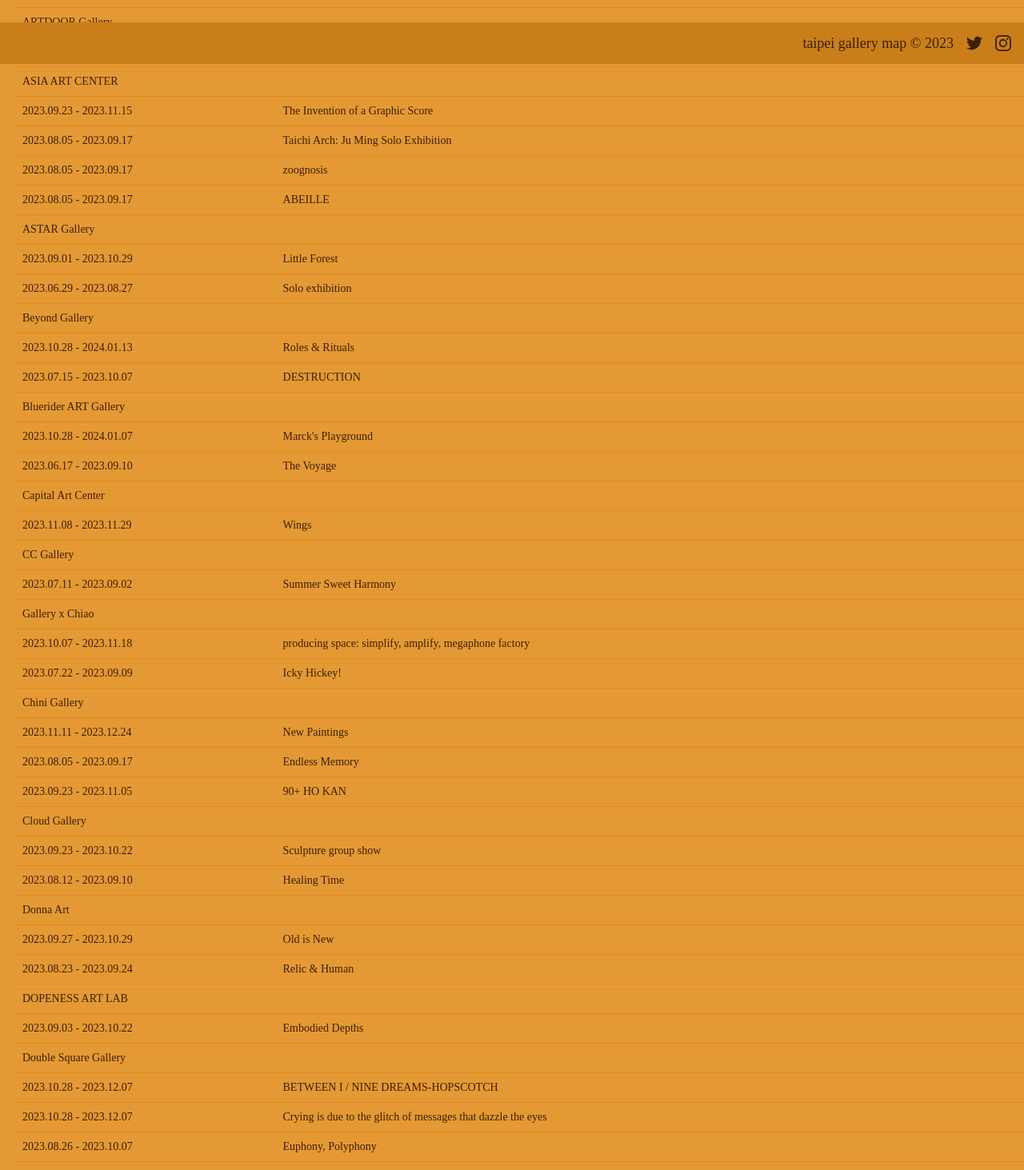
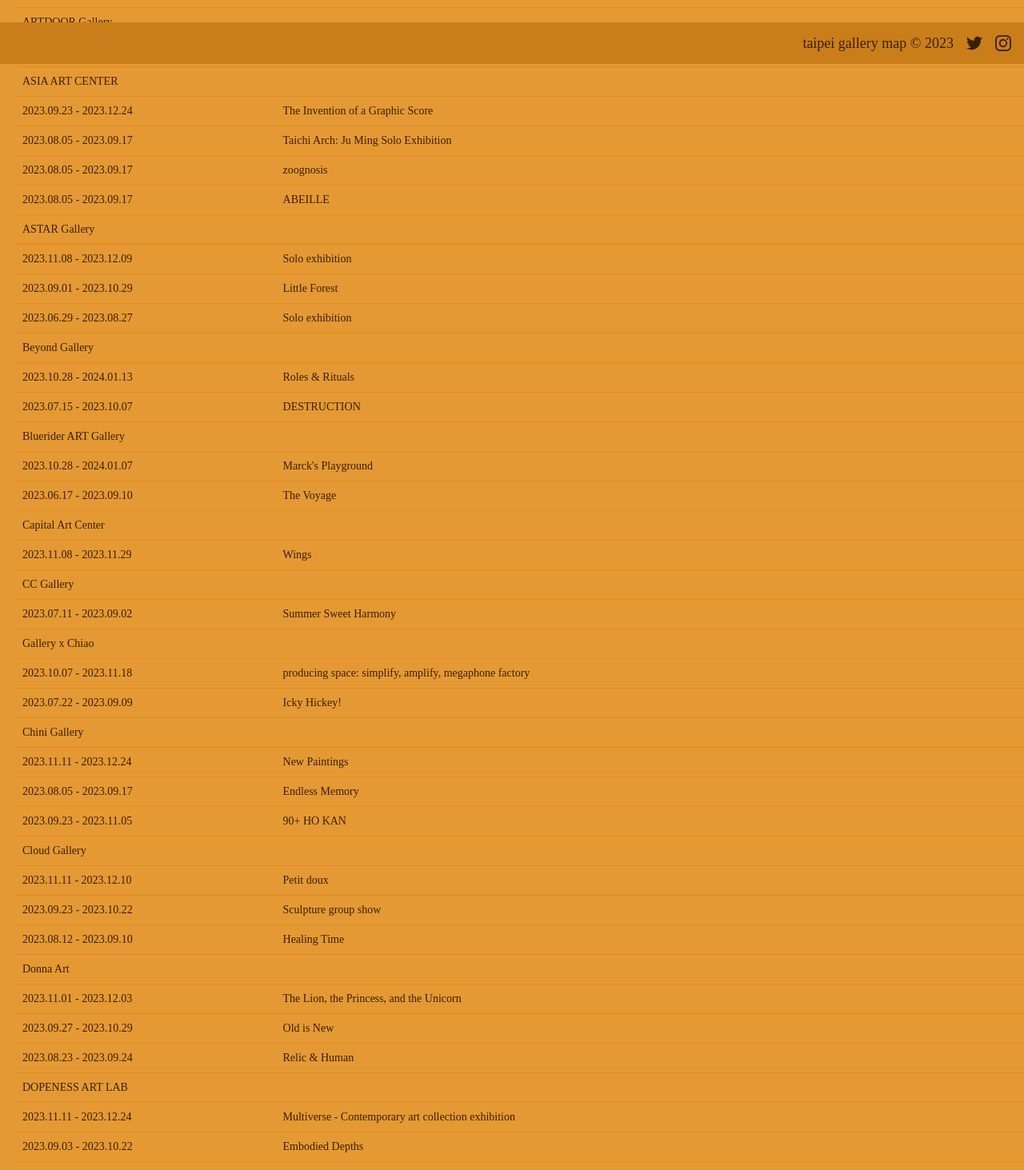
Before and after one commit to tjHsu/gallery-map, a Next.js app: page /events in a window 1280 px wide. Shown: the part 720-2183 px from the top of the page at 80% size. Built offline with nearby package versions, Linux system fonts and the light colour scheme; a web font is replaced by a local one.

Commit message:
Update 16.11.ts

```diff
--- a/src/constants/Constants.ts
+++ b/src/constants/Constants.ts
@@ -427,7 +427,7 @@ export const GALLERIES = [
     exhibitions: [{
       artist: "Andrew Pierre Hart",
       showName: "The Invention of a Graphic Score",
-      date: "2023.09.23 - 2023.11.15",
+      date: "2023.09.23 - 2023.12.24",
       openingDate: "2023.09.24 sun 16:00"
     },{
       artist: "Ju Ming",
@@ -516,6 +516,11 @@ export const GALLERIES = [
     website: "https://www.stargallery.tw/",
     isSeparator: false,
     exhibitions: [{
+      artist: "Claudia Wang",
+      showName: "Solo exhibition",
+      date: "2023.11.08 - 2023.12.09",
+      openingDate: ""
+    },{
       artist: "Chong-Xiao ZHENG",
       showName: "Little Forest",
       date: "2023.09.01 - 2023.10.29",
@@ -1021,6 +1026,11 @@ export const GALLERIES = [
     website: "http://www.cloud-gallery.org/",
     isSeparator: false,
     exhibitions: [{
+      artist: "Yamamoto Daigo、Seo You Yeong、Yul Min",
+      showName: "Petit doux",
+      date: "2023.11.11 - 2023.12.10",
+      openingDate: ""
+    },{
       artist: "",
       showName: "Sculpture group show",
       date: "2023.09.23 - 2023.10.22",
@@ -1093,6 +1103,11 @@ export const GALLERIES = [
     website: "https://www.donnaart.com.tw",
     isSeparator: false,
     exhibitions: [{
+      artist: "Yvonne Chen",
+      showName: "The Lion, the Princess, and the Unicorn",
+      date: "2023.11.01 - 2023.12.03",
+      openingDate: ""
+    },{
       artist: "Tsai Yi-Ju",
       showName: "Old is New",
       date: "2023.09.27 - 2023.10.29",
@@ -1185,6 +1200,11 @@ export const GALLERIES = [
     website: "https://www.instagram.com/dopenessartlab/",
     isSeparator: false,
     exhibitions: [{
+      artist: "",
+      showName: "Multiverse - Contemporary art collection exhibition",
+      date: "2023.11.11 - 2023.12.24",
+      openingDate: ""
+    }, {
       artist: "Keunmin Lee, Meeson Pae",
       showName: "Embodied Depths",
       date: "2023.09.03 - 2023.10.22",
@@ -1646,6 +1666,11 @@ export const GALLERIES = [
     website: "http://www.imavision.com.tw/",
     isSeparator: false,
     exhibitions: [{
+      artist: "Lee Tzu-Wei",
+      showName: "Solo exhibition",
+      date: "2023.11.04 - 2023.12.27",
+      openingDate: "2023.09.02 sat 15:00"
+    },{
       artist: "Chiu Yi Ning",
       showName: "Walking - Through the Time",
       date: "2023.09.02 - 2023.09.30",
@@ -1816,6 +1841,11 @@ export const GALLERIES = [
     website: "http://www.lianggallery.com/en/",
     isSeparator: false,
     exhibitions: [{
+      artist: "Yuma Taru, Aluai Kaumakan, Milay Mavaliw, Iming Mavaliw, Labay Eyong",
+      showName: "Ruturn to the Wilderness",
+      date: "2023.11.04 - 2023.12.03",
+      openingDate: "2023.11.04 sat 15:00"
+    },{
       artist: "Sinje Lee",
       showName: "Beyond Silence",
       date: "2023.09.16 - 2023.10.18",
@@ -2047,6 +2077,16 @@ export const GALLERIES = [
     website: "https://neptune-gallery.com",
     isSeparator: false,
     exhibitions: [{
+      artist: "Ai HAIBARA, Akiko TOJO, Hisanori KOJIMA, Emi KATSUTA, Susumu AKO, Hirokazu ICHII, Takashi AKIYAMA, Tatsuya MARUYAMA, Takeshi MACHIYA, Kumiko NEGAMI, Kei KAIYA",
+      showName: "La Mer - Japanese Sculpture Group Exhibition",
+      date: "2023.11.18 - 2023.12.24",
+      openingDate: ""
+    },{
+      artist: "Reina TANIHO, Aiko SAKAMOTO, Rakusui KO, Masumi YAMAMOTO, Yi Shuan WU, Jui Wen TAN, Nanami SHIMOJU",
+      showName: "La Mer - Japanese Painting Group Exhibition",
+      date: "2023.11.18 - 2023.12.24",
+      openingDate: ""
+    },{
       artist: "Emi KATSUTA",
       showName: "Made for convenience",
       date: "2023.09.09 - 2023.11.05",
@@ -2522,6 +2562,11 @@ export const GALLERIES = [
     website: "https://www.pttspace.com/?lang=en",
     isSeparator: false,
     exhibitions: [{
+      artist: "ERICK ALEJANDRO HERNÁNDEZ, LIZETTE HERNANDEZ, PEDRAM SAZESH, JONATHAN HERRERA SOTO",
+      showName: "Low Clearance",
+      date: "2023.11.18 - 2023.12.30",
+      openingDate: "2023.11.18 sat 16:00"
+    },{
       artist: "Sun Pei-Mao, Yang Lee, Hsieh Mu-Chi, Khong Kiang-Ze",
       showName: "Dogfight",
       date: "2023.08.26 - 2023.10.21",
@@ -2661,6 +2706,11 @@ export const GALLERIES = [
     website: "http://soka-art.com/en",
     isSeparator: false,
     exhibitions: [{
+      artist: "Liu Yang",
+      showName: "Above the Dust and Light",
+      date: "2023.11.18 - 2023.12.16",
+      openingDate: "2023.11.18 sat 16:00"
+    },{
       artist: "Tatsuya Yokosaka",
       showName: "DISCOVERY",
       date: "2023.09.30 - 2023.11.04",
@@ -2789,6 +2839,11 @@ export const GALLERIES = [
     website: "https://www.tartch.com/index.aspx",
     isSeparator: false,
     exhibitions: [{
+      artist: "Chu Fu Chen, Shimpei Yoshida",
+      showName: "the absent room",
+      date: "2023.11.18 - 2023.12.16",
+      openingDate: "2023.11.18 sat 15:30-17:30"
+    },{
       artist: "ESOW",
       showName: "ESOW‘s Wonderland",
       date: "2023.09.29 - 2023.11.04",
@@ -2990,6 +3045,11 @@ export const GALLERIES = [
     website: "https://vaikunthakala.wixsite.com/vaikuntha?fbclid=IwAR1EfGvMyX8tjR5Zb9_Ve8fXnFvdBMT1g5aTU086T8S0s5ALvtY43IWKrqo",
     isSeparator: false,
     exhibitions: [{
+      artist: "Dei Dei Swing",
+      showName: "As Time Goes By...",
+      date: "2023.11.04 - 2023.12.03",
+      openingDate: ""
+    },{
       artist: "Bo Ju Wu",
       showName: "The Lover Of Island",
       date: "2023.08.12 - 2023.09.03",
```
